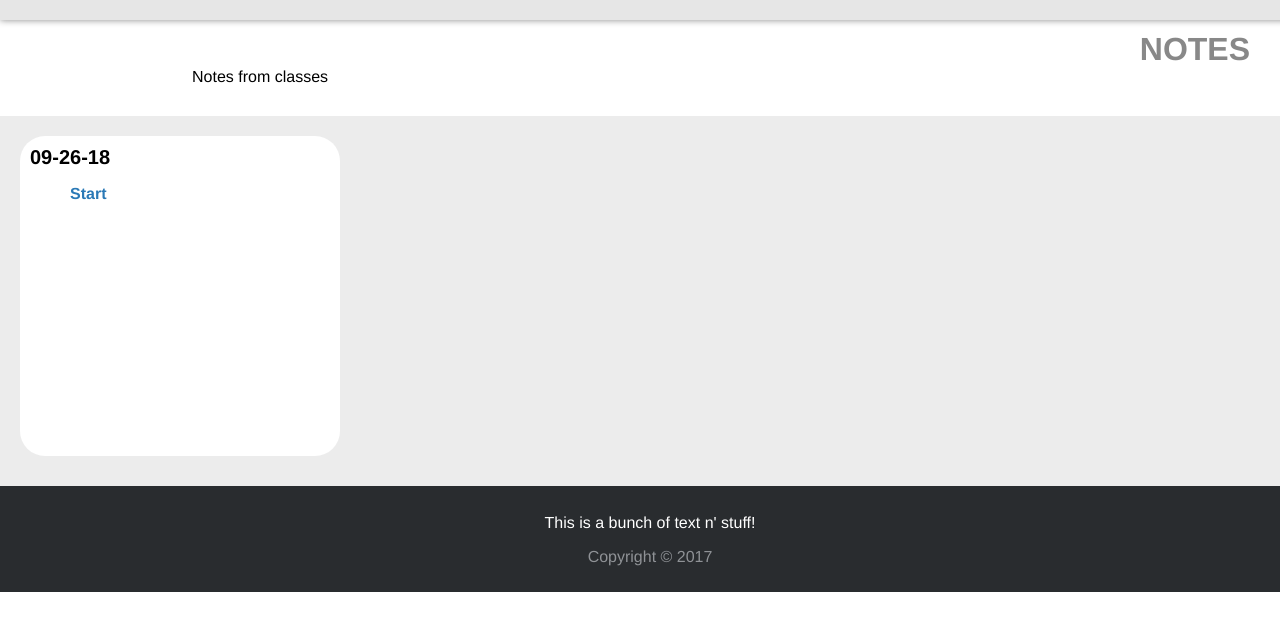
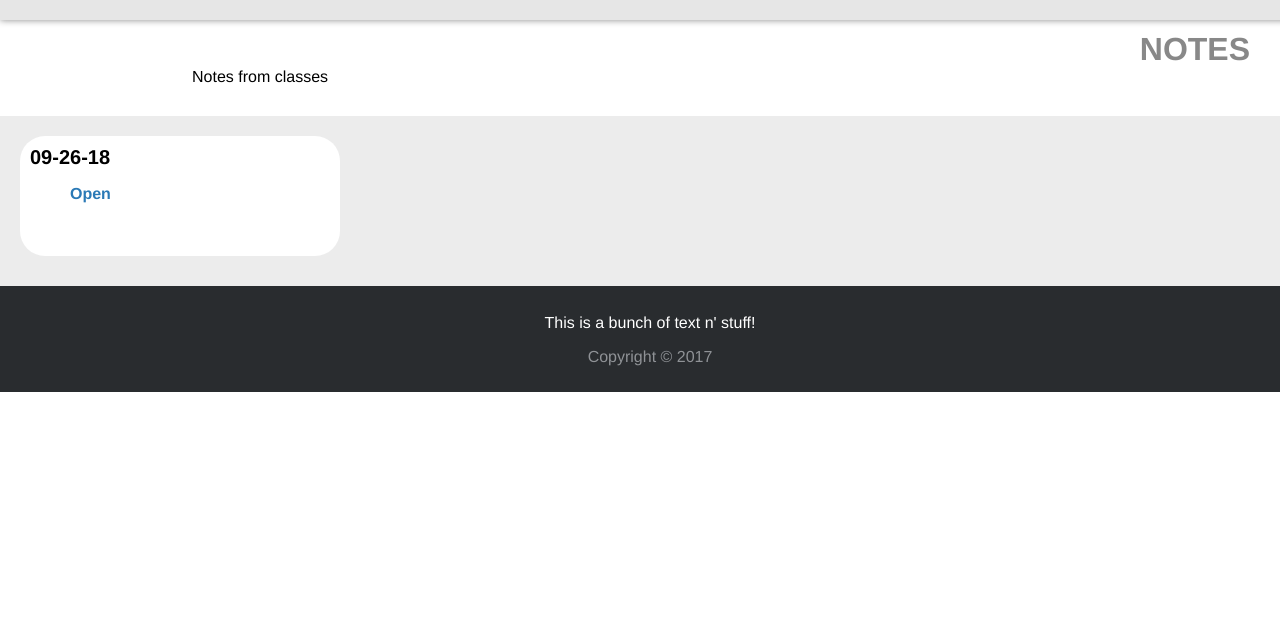
Before and after one commit to ironsketch/myGDwebsite, a PHP site: page /notes/index.php in a window 1280 px wide. Shown: the top 631 px of the page. Run offline with PHP 8.4, Linux system fonts and the light colour scheme.

Commit message:
slight update

```diff
--- a/public_html/notes/index.php
+++ b/public_html/notes/index.php
@@ -30,7 +30,7 @@
                             $html = explode(".", $file);
                             if($html[1] === "html"){
                                 $title = get_title($path . $file);
-                                echo "<div id='card'><span class='cardtitle'>" . $title . "</span><p class='start'><a href='" . $path . $file . "' class='startLink'>Start</a></p></div>";
+                                echo "<div id='card'><span class='cardtitle'>" . $title . "</span><p class='start'><a href='" . $path . $file . "' class='startLink'>Open</a></p></div>";
                             }
                         }
                         closedir($handle);
--- a/public_html/notes/styles.css
+++ b/public_html/notes/styles.css
@@ -78,7 +78,7 @@ a.startLink:hover {
 	border-radius: 25px;
 	background: #ffffff;
 	width: 300px;
-	height: 300px;
+	height: 100px;
     display: inline-block;
 }
 #bottom {
```
